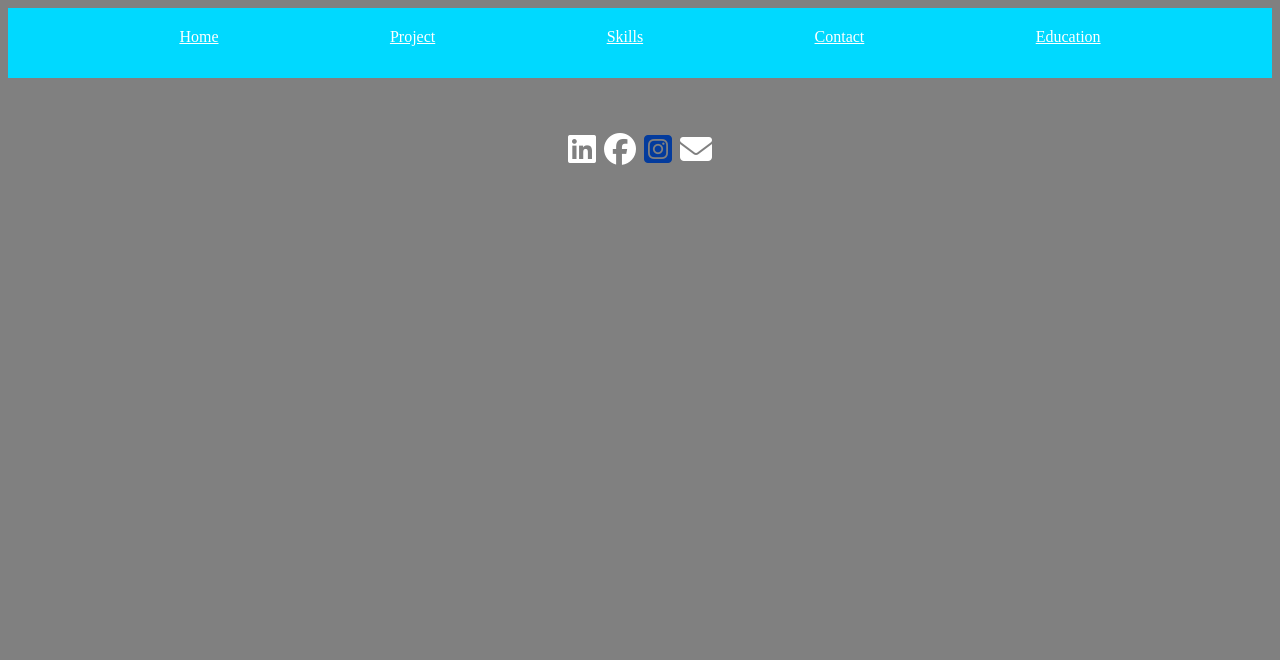
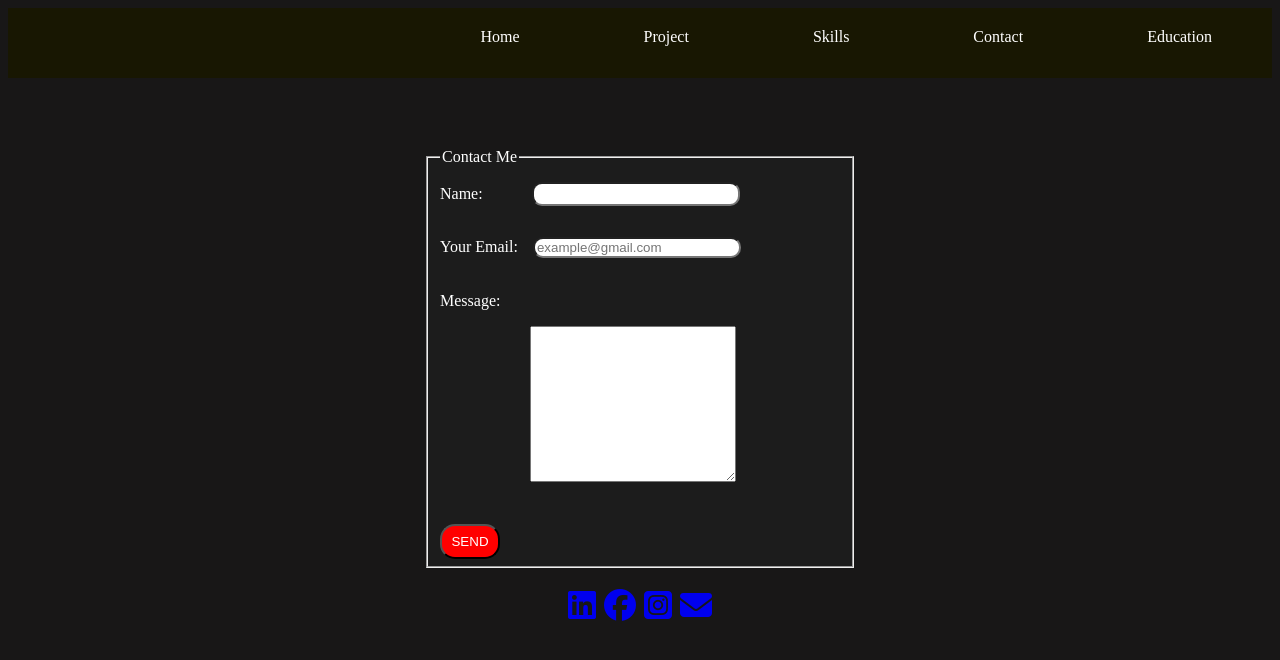
Before and after one commit to Usman-52/My-Porfolio-Website-, a plain HTML site: page Contact/contact.html in a window 1280 px wide. Drawn offline with Linux system fonts and the light colour scheme.

Commit message:
i Add separate file to every html file

```diff
--- /dev/null
+++ b/Contact/contact.css
@@ -0,0 +1,77 @@
+body {
+    background-color: rgb(24, 23, 23);
+    color: white;
+  }
+  nav {
+    text-align: right;
+    padding-top: 20px;
+    background-color: rgb(24, 23, 2);
+    height: 50px;
+  }
+
+nav a {
+    text-decoration-line: none;
+    margin: 60px;
+    color: white;
+
+
+  }
+
+#Slinks  {
+    text-align: center;
+    font-size: larger;
+    font-size: 32px;
+    margin-bottom: 50px;
+    /* margin-left: auto; */
+    /* margin-right : auto; */
+    color: white;
+  }
+
+  #form{
+
+    margin-top: 70px;
+    margin-bottom: 20px;
+    margin-left: auto;
+    margin-right: auto;
+    width: 400px;
+    height: 400px;
+    background-color: rgb(28, 28, 28);
+    color: white;
+    border-radius: 30px solid rgb(255, 255, 255);
+
+  }
+
+  #Name{
+    margin-left: 45px;
+    margin-top: 10px;
+    width: 200px;
+    height: 18px;
+    border-radius: 10px;
+
+  }
+
+
+  #Email{
+    margin-left: 11px;
+    margin-top: 13px;
+    width: 200px;
+    border-radius: 10px;
+  }
+
+  #textArea{
+    margin-left: 90px;
+    width: 200px;
+    border-radius: 5;
+
+  }
+
+  button{
+    /* margin-left: 50px; */
+    margin-top: 20px;
+    background-color: red;
+    color: white;
+    width: 60px;
+    height: 35px;
+    border-radius: 15px;
+
+  }
--- a/Contact/contact.html
+++ b/Contact/contact.html
@@ -3,8 +3,8 @@
   <head>
     <meta charset="UTF-8" />
     <meta name="viewport" content="width=device-width, initial-scale=1.0" />
+    <link rel="stylesheet" href="contact.css" />
     <title>Contact</title>
-
     <link
       rel="stylesheet"
       href="https://cdnjs.cloudflare.com/ajax/libs/font-awesome/6.5.1/css/all.min.css"
@@ -12,34 +12,10 @@
       crossorigin="anonymous"
       referrerpolicy="no-referrer"
     />
-    <style>
-      body {
-        background-color: gray;
-        color: white;
-      }
-      nav {
-        text-align: center;
-        justify-content: space-evenly;
-        display: flex;
-        padding-top: 20px;
-        background-color: rgb(0, 217, 255);
-        height: 50px;
-        color: white;
-      }
-      a {
-        color: white;
-      }
-      div {
-        text-align: center;
-        font-size: larger;
-        font-size: 32px;
-        margin-bottom: 600px;
-      }
-    </style>
   </head>
   <body>
     <header>
-      <nav style="text-align: center">
+      <nav>
         <a href="../index.html" target="_blank">Home</a>
         <a href="../Project/project.html">Project</a>
         <a href="../Skill/skills.html">Skills</a>
@@ -47,11 +23,38 @@
         <a href="../Eduction/eduction.html">Education</a>
       </nav>
     </header>
-    <br />
-    <br />
-    <br />
 
-    <div>
+    <fieldset id="form">
+      <legend>Contact Me</legend>
+      <label for="Name">Name:</label>
+      <input
+        type="text"
+        name="Name"
+        maxlength="20"
+        required="required"
+        id="Name"
+      />
+      <br />
+      <br />
+      <label for="Email">Your Email:</label>
+      <input
+        type="email"
+        name="Email"
+        id="Email"
+        required="required"
+        placeholder="example@gmail.com"
+      />
+      <br />
+      <br />
+      <p>Message:</p>
+      <textarea name="massage" id="textArea" cols="30" rows="10"></textarea>
+      <br /><br />
+      <label for="Button"></label>
+      <button type="submit">SEND</button>
+    </fieldset>
+
+
+    <div id="Slinks">
       <a href="https://www.linkedin.com/in/muhammad-usman-147415285"
         ><i class="fa-brands fa-linkedin"></i
       ></a>
@@ -62,7 +65,7 @@
       ></a>
 
       <a href="https://instagram.com/usman.87626?igshid=MzNlNGNkZWQ4Mg=="
-        ><i class="fa-brands fa-square-instagram" style="color: #033b9d"></i
+        ><i class="fa-brands fa-square-instagram"></i
       ></a>
 
       <a href="mailto:usman914.764@gmail.com"
--- /dev/null
+++ b/Eduction/eduction.css
@@ -0,0 +1,52 @@
+body {
+  background-color: rgb(24, 23, 23);
+  color: white;
+}
+
+nav {
+    text-align: right;
+    padding-top: 20px;
+    background-color: rgb(24, 23, 2);
+    height: 50px;
+  }
+
+nav a {
+    text-decoration-line: none;
+    margin: 60px;
+    color: white;
+
+
+  }
+
+  h1{
+    text-align: center;
+  }
+
+  #tb1,
+      th,
+      td,
+      tr {
+        border: 1px solid black;
+        border-collapse: collapse;
+        text-align: center;
+        margin-left: 15%;
+        font-size: large;
+      }
+      thead {
+        background-color: rgb(0, 255, 81);
+        color: rgb(229, 14, 14);
+      }
+      #tb2,
+      th,
+      td,
+      tr {
+        border: 1 solid black;
+        border-collapse: collapse;
+        text-align: center;
+        margin-left: 22%;
+      }
+
+      tfoot {
+        background-color: rgb(5, 238, 40);
+        color: rgb(16, 17, 17);
+        font-size: large;
--- /dev/null
+++ b/Home/index.css
@@ -0,0 +1,19 @@
+body {
+    background-color: rgb(24, 23, 23);
+    color: white;
+  }
+
+nav {
+    text-align: right;
+    padding-top: 20px;
+    background-color: rgb(24, 23, 2);
+    height: 50px;
+  }
+
+nav a {
+    text-decoration-line: none;
+    margin: 60px;
+    color: white;
+
+
+  }
--- /dev/null
+++ b/Project/Proect.css
@@ -0,0 +1,19 @@
+body {
+  background-color: rgb(24, 23, 23);
+  color: white;
+}
+
+nav {
+    text-align: right;
+    padding-top: 20px;
+    background-color: rgb(24, 23, 2);
+    height: 50px;
+  }
+
+nav a {
+    text-decoration-line: none;
+    margin: 60px;
+    color: white;
+
+
+  }
--- /dev/null
+++ b/Skill/skills.css
@@ -0,0 +1,19 @@
+
+body {
+  background-color: rgb(24, 23, 23);
+  color: white;
+}
+nav {
+    text-align: right;
+    padding-top: 20px;
+    background-color: rgb(24, 23, 2);
+    height: 50px;
+  }
+
+nav a {
+    text-decoration-line: none;
+    margin: 60px;
+    color: white;
+
+
+  }
```
Also changed, not shown: Eduction/eduction.html (+3 -49 lines), Project/project.html (+2 -19 lines), Skill/skills.html (+2 -19 lines), index.html (+1 -19 lines).
